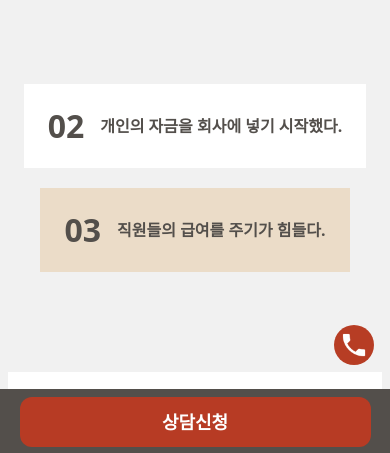
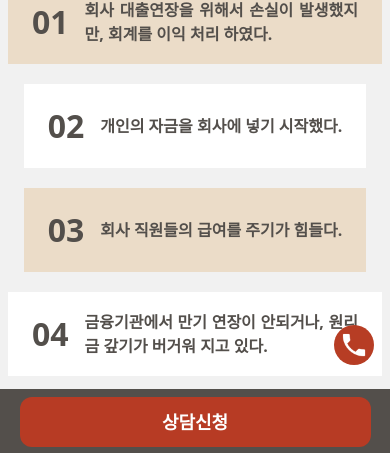
Before and after one commit to googoocone/leees_landing, a Next.js app: page / in a window 390 px wide. Shown: the part 389-842 px from the top of the page. Built offline with nearby package versions, Linux system fonts and the light colour scheme.

Commit message:
section 1 fixed

```diff
--- a/components/section2.jsx
+++ b/components/section2.jsx
@@ -3,7 +3,7 @@ import { motion } from "framer-motion";
 
 export default function Section2() {
   const fadeInFromLeft = {
-    hidden: { opacity: 0, y: 200 }, // 왼쪽에서 시작
+    hidden: { opacity: 0, y: 100 }, // 왼쪽에서 시작
     visible: { opacity: 1, y: 0, transition: { duration: 0.8 } }, // 오른쪽으로 이동하며 나타남
   };
 
@@ -22,7 +22,7 @@ export default function Section2() {
     },
     {
       number: "03",
-      text: "직원들의 급여를 주기가 힘들다.",
+      text: "회사 직원들의 급여를 주기가 힘들다.",
       bgColor: "#EBDCC8",
       delay: 0,
     },
@@ -45,7 +45,7 @@ export default function Section2() {
           있습니다.
         </div>
       </div>
-      <div className="flex flex-col sm:flex-row sm:h-[310px] items-center justify-center gap-5">
+      <div className="flex flex-col sm:flex-row w-full h-[382px] sm:h-[310px] items-center justify-center gap-5">
         {cards.map((card, index) => (
           <motion.div
             initial="hidden"
@@ -56,7 +56,7 @@ export default function Section2() {
           >
             <div
               className={`w-full h-[84px] sm:w-[230px] gap-4 sm:gap-0 sm:h-[240px] p-6 flex sm:flex-col items-center justify-center sm:justify-start ${
-                index % 2 === 1 ? "mt-20" : ""
+                index % 2 === 1 ? "sm:mt-20" : ""
               }`}
               style={{
                 backgroundColor: card.bgColor,
```
